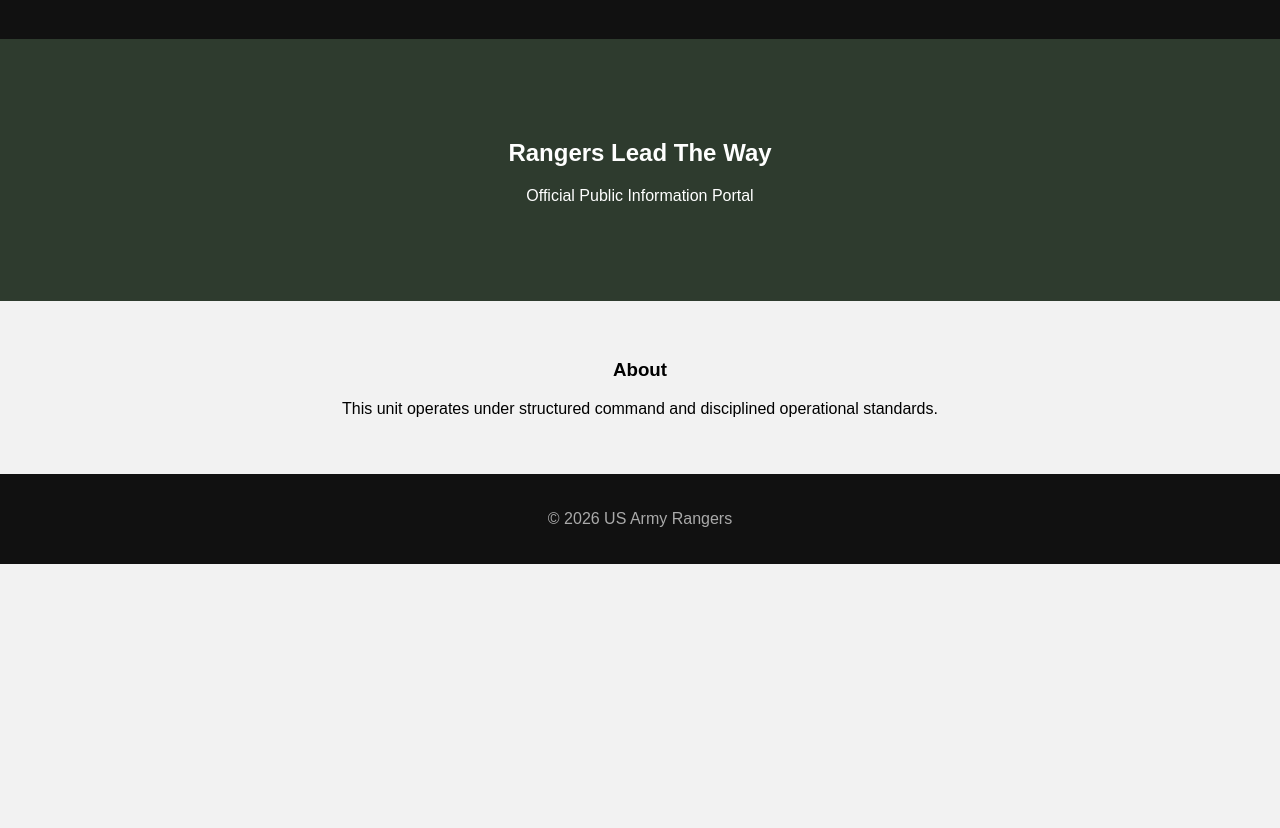
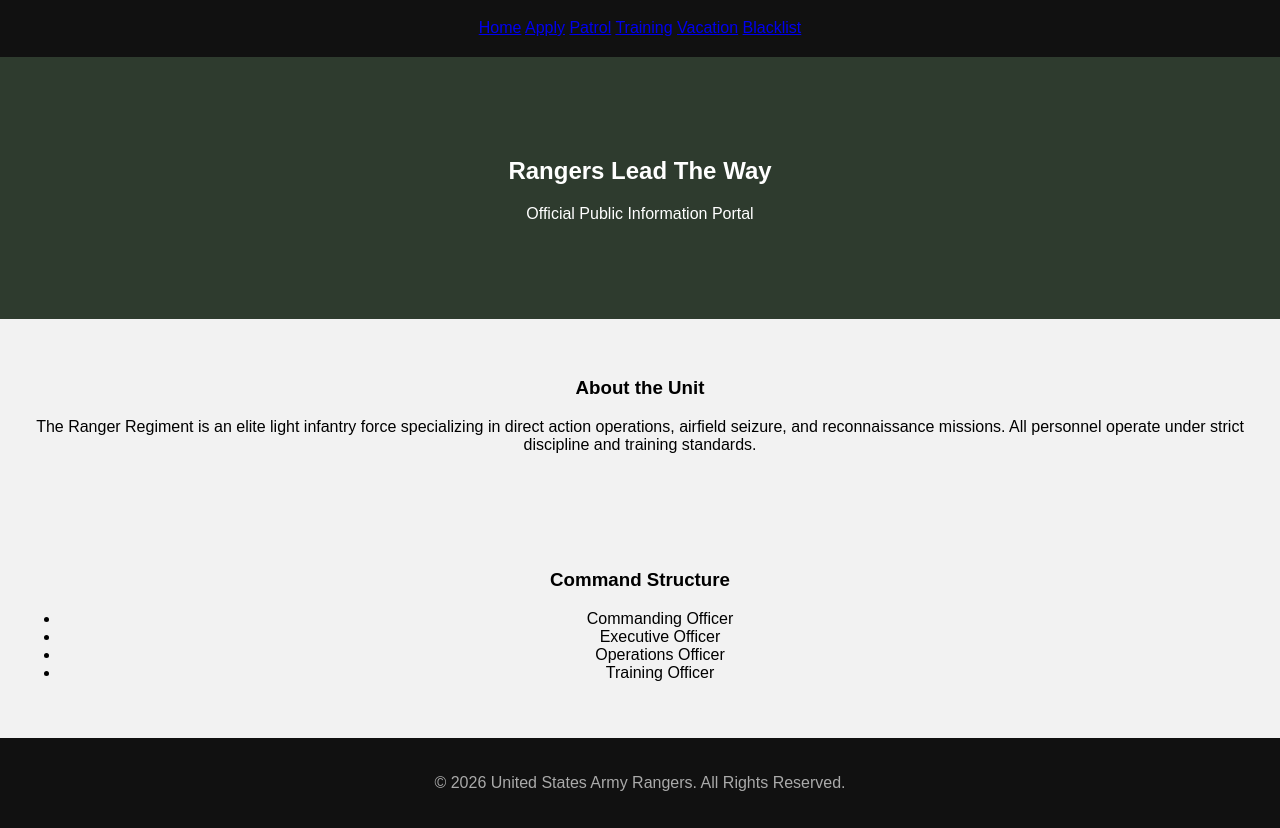
Before and after one commit to shadmanleoyoda-cyber/usar-rangers, a plain HTML site: page index.html in a window 1280 px wide. Shown: the part 81-909 px from the top of the page. Before the commit the page ends 800 px from the top, so only its background shows below. Drawn offline with Linux system fonts and the light colour scheme; files that its build step writes are made by us from their sources.

Commit message:
Update index.html

```diff
--- a/index.html
+++ b/index.html
@@ -1,28 +1,52 @@
 <!DOCTYPE html>
-<html>
+<html lang="en">
 <head>
-    <meta charset="UTF-8">
-    <title>US Army Rangers</title>
-    <link rel="stylesheet" href="style.css">
+<meta charset="UTF-8">
+<title>US Army Rangers</title>
+<link rel="stylesheet" href="css/style.css">
 </head>
 <body>
 
 <header>
     <h1>United States Army Rangers</h1>
+    <nav>
+        <a href="index.html">Home</a>
+        <a href="application.html">Apply</a>
+        <a href="patrol.html">Patrol</a>
+        <a href="training.html">Training</a>
+        <a href="vacation.html">Vacation</a>
+        <a href="blacklist.html">Blacklist</a>
+    </nav>
 </header>
 
 <section class="hero">
-    <h2>Rangers Lead The Way</h2>
-    <p>Official Public Information Portal</p>
+    <div class="container">
+        <h2>Rangers Lead The Way</h2>
+        <p>Official Public Information Portal</p>
+    </div>
 </section>
 
-<section>
-    <h3>About</h3>
-    <p>This unit operates under structured command and disciplined operational standards.</p>
+<section class="section">
+    <div class="container">
+        <h3>About the Unit</h3>
+        <p>The Ranger Regiment is an elite light infantry force specializing in direct action operations, airfield seizure, and reconnaissance missions. All personnel operate under strict discipline and training standards.</p>
+    </div>
+</section>
+
+<section class="section gray">
+    <div class="container">
+        <h3>Command Structure</h3>
+        <ul>
+            <li>Commanding Officer</li>
+            <li>Executive Officer</li>
+            <li>Operations Officer</li>
+            <li>Training Officer</li>
+        </ul>
+    </div>
 </section>
 
 <footer>
-    <p>© 2026 US Army Rangers</p>
+    <p>© 2026 United States Army Rangers. All Rights Reserved.</p>
 </footer>
 
 </body>
```
